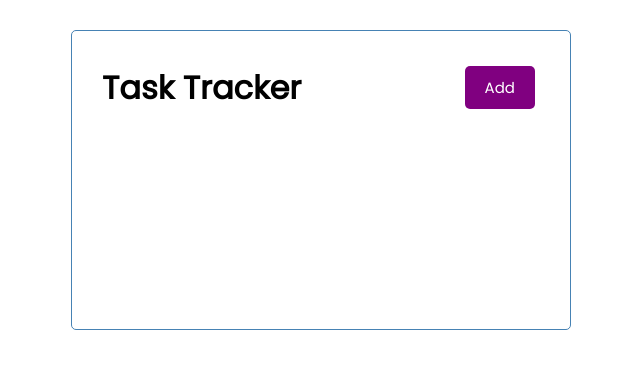
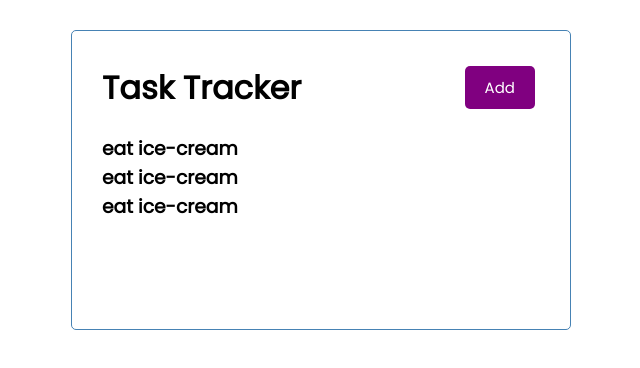
Before and after one commit to freefrogs/EX_React_Hooks, a React (Create React App) app: page / in a window 1280 px wide. Shown: the top 368 px of the page, without its empty margins (319-959 px from the left). Built offline with nearby package versions, Linux system fonts and the light colour scheme.

Commit message:
Add Tasks component

```diff
--- a/src/App.js
+++ b/src/App.js
@@ -1,9 +1,33 @@
+import { useState } from 'react'
 import Header from './components/Header'
+import Tasks from './components/Tasks'
 
 function App() {
+  const [tasks, setTasks] = useState([
+    {
+      id: 1,
+      text: 'eat ice-cream',
+      day: '01.01.2021 at 7:00am',
+      remider: true,
+    },
+    {
+      id: 2,
+      text: 'eat ice-cream',
+      day: '01.01.2021 at 8:00am',
+      remider: true,
+    },
+    {
+      id: 3,
+      text: 'eat ice-cream',
+      day: '01.01.2021 at 9:00am',
+      remider: false,
+    },
+  ])
+  //setTasks([...tasks, {}]) -> aktualizacja state
   return (
     <div className="container">
       <Header />
+      <Tasks tasks={tasks}/>
     </div>
   );
 }
--- /dev/null
+++ b/src/components/Tasks.js
@@ -0,0 +1,13 @@
+const Tasks = ({ tasks }) => {
+  return (
+    <div>
+      {tasks.map(t => {
+        return (
+          <h3 key={t.id}>{t.text}</h3>
+        )
+      })}
+    </div>
+  )
+}
+
+export default Tasks
```
Also changed, not shown: 1 other file (tests, documents, lock files or other folders).
